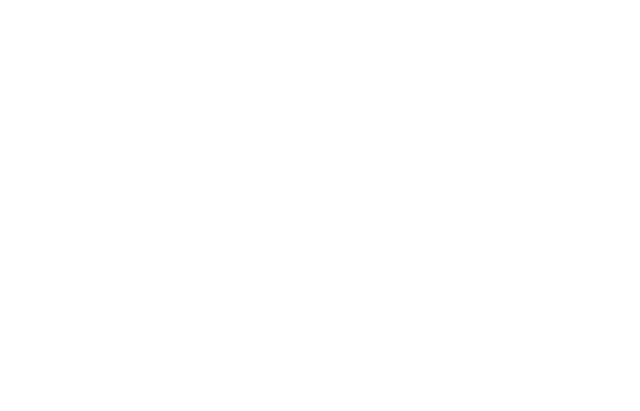
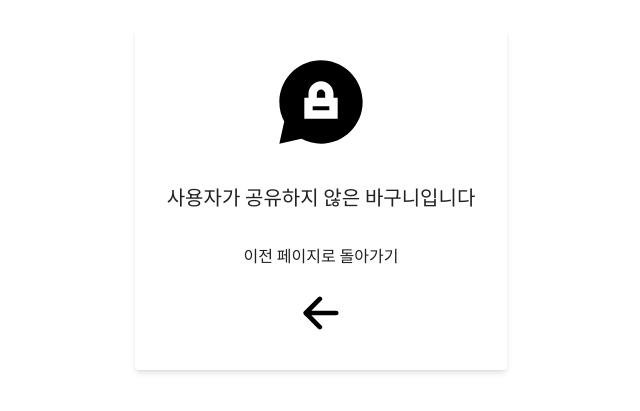
Before and after one commit to animal-squad/project-s-FE, a React (Vite) app: page /unshared in a window 1280 px wide. Before the commit this address had no page. Shown: the part 193-604 px from the top of the page, without its empty margins (319-959 px from the left). Built offline with nearby package versions, Linux system fonts and the light colour scheme.

Commit message:
Feat: 에러 페이지 제작
로그인되어있지 않은 사용자를 위한 페이지 구현
공유 안된 바구니에 접근한 사용자를 위한 페이지 구현

#45

```diff
--- a/src/App.tsx
+++ b/src/App.tsx
@@ -2,6 +2,8 @@ import React from "react";
 import { BrowserRouter as Router, Routes, Route } from "react-router-dom";
 import Login from "./Pages/LoginPage";
 import MainPage from "./Pages/MainPage";
+import UnauthorizedPage from "./Pages/UnauthorizedPage";
+import UnsharedPage from "./Pages/UnsharedPage";
 
 // endpoint별로 렌더링
 
@@ -14,6 +16,8 @@ const App = () => {
         <Route path="/main/bucket/:folderId" element={<MainPage />} />
         <Route path="/main/link" element={<MainPage />} />
         <Route path="/main/texts" element={<MainPage />} />
+        <Route path="/unauthorized" element={<UnauthorizedPage />} />
+        <Route path="/unshared" element={<UnsharedPage />} />
       </Routes>
     </Router>
   );
--- /dev/null
+++ b/src/Pages/UnauthorizedPage.tsx
@@ -0,0 +1,39 @@
+import React from "react";
+import { LuLogIn } from "react-icons/lu";
+import { ReactComponent as Bucket_Icon_Black } from "../../public/assets/icons/Bucket_Icon_Black.svg";
+import { useNavigate } from "react-router-dom";
+
+const UnauthorizedPage = () => {
+  const navigate = useNavigate();
+
+  return (
+    <div className="flex items-center v-screen w-full">
+      <div className="flex justify-center w-screen">
+        <form className="shadow-md rounded px-8 pt-6 pb-8 mb-4">
+          <div className="block text-primary_text text-m font-bold mb-2 flex justify-center">
+            <Bucket_Icon_Black></Bucket_Icon_Black>
+          </div>
+          <br></br>
+          <label className="block text-primary_text text-xl font-bold mb-2 flex justify-center">
+            서비스를 이용하시려면 로그인을 해 주세요
+          </label>
+          <br></br>
+          <label className="block text-primary_text text-m font-bold mb-2 flex justify-center">
+            로그인 페이지로 이동
+          </label>
+          <div className="flex items-center justify-center mt-5">
+            <button
+              type="button"
+              onClick={() => navigate("/")}
+              className="p-0 m-0 border-none bg-transparent"
+            >
+              <LuLogIn color="000000" size="30" />
+            </button>
+          </div>
+        </form>
+      </div>
+    </div>
+  );
+};
+
+export default UnauthorizedPage;
--- /dev/null
+++ b/src/Pages/UnsharedPage.tsx
@@ -0,0 +1,39 @@
+import React from "react";
+import { RiChatPrivateFill } from "react-icons/ri";
+import { IoArrowBack } from "react-icons/io5";
+import { useNavigate } from "react-router-dom";
+
+const UnauthorizedPage = () => {
+  const navigate = useNavigate();
+
+  return (
+    <div className="flex items-center v-screen w-full">
+      <div className="flex justify-center w-screen">
+        <form className="shadow-md rounded px-8 pt-6 pb-8 mb-4">
+          <div className="block text-primary_text text-m font-bold mb-2 flex justify-center">
+            <RiChatPrivateFill color="000000" size="100" />
+          </div>
+          <br></br>
+          <label className="block text-primary_text text-xl font-bold mb-2 flex justify-center">
+            사용자가 공유하지 않은 바구니입니다
+          </label>
+          <br></br>
+          <label className="block text-primary_text text-m font-bold mb-2 flex justify-center">
+            이전 페이지로 돌아가기
+          </label>
+          <div className="flex items-center justify-center mt-5">
+            <button
+              type="button"
+              onClick={() => navigate(-1)}
+              className="p-0 m-0 border-none bg-transparent"
+            >
+              <IoArrowBack color="000000" size="50" />
+            </button>
+          </div>
+        </form>
+      </div>
+    </div>
+  );
+};
+
+export default UnauthorizedPage;
```
Also changed, not shown: public/assets/icons/Bucket_Icon_Black.svg (added).
